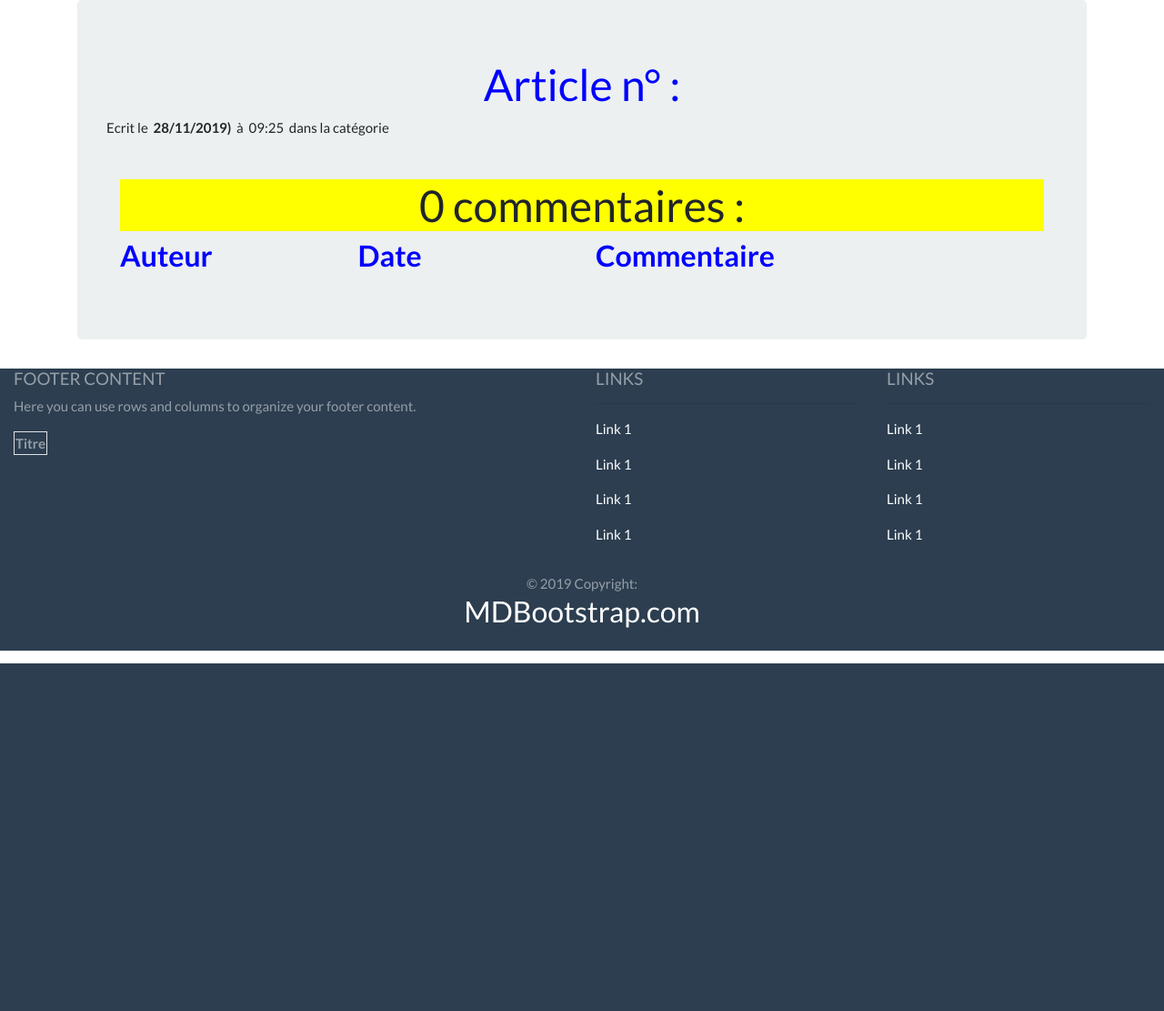
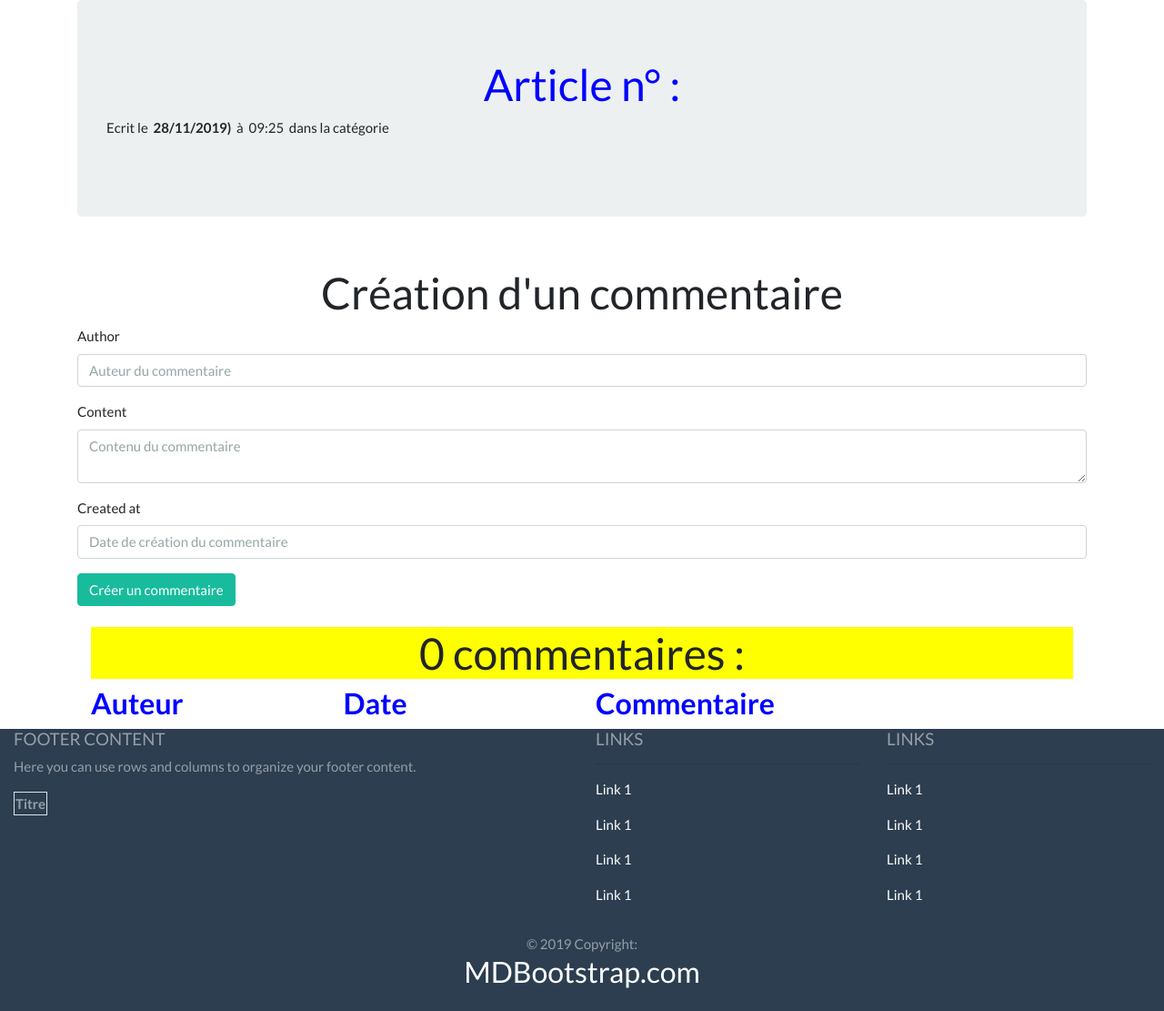
Before and after one commit to marcelnuzzo/shopStore, a Symfony app: template templates/blog/show.html.twig in a window 1280 px wide. Shown: the part 71-1182 px from the top of the page at 91% size. Before the commit the page ends 800 px from the top, so only its background shows below. Run offline with Twig, Linux system fonts and the light colour scheme; the template is opened without the code that fills it, so the values that code supplies are empty; form fields are guessed from the names that the template uses; some libraries are stand-ins or nearby versions.

Commit message:
form uti pour articles

```diff
--- a/src/Controller/AdminController.php
+++ b/src/Controller/AdminController.php
@@ -367,6 +367,7 @@ class AdminController extends AbstractController
             $manager->persist($article);
 
             $manager->flush();
+            $this->addFlash('success', 'Article créé');
 
             return $this->redirectToRoute('index_article');
         }
--- a/src/Repository/ArticleRepository.php
+++ b/src/Repository/ArticleRepository.php
@@ -62,7 +62,7 @@ class ArticleRepository extends ServiceEntityRepository
             WHERE p.category = :category'
         )->setParameter('category', $category);
 
-        // returns an array of Product objects
+        // returns an array of Article objects
         return $query->getResult();
     }
 }
--- a/templates/blog/show.html.twig
+++ b/templates/blog/show.html.twig
@@ -16,7 +16,23 @@
                {{ article.content | raw}}
           </div>
      </article>
+</div>
        </br>
+     <div>
+          <h1 style ="text-align:center">Création d'un commentaire</h1>
+
+          {{ form_start(formCommentaire) }}
+
+          {{ form_row(formCommentaire.author, {'attr': {'placeholder': "Auteur du commentaire"}}) }}
+          {{ form_row(formCommentaire.content, {'attr': {'placeholder': "Contenu du commentaire"}}) }}
+          {{ form_row(formCommentaire.createdAt, {'attr': {'placeholder': "Date de création du commentaire"}}) }}
+
+          <div class=" mx-auto d-block">
+               <button type="submit" class="btn btn-success">Créer un commentaire</button>
+          </div>
+          {{ form_end(formCommentaire) }}
+     </div>
+     </br>
        <div>
           <section class="commentaires">
                <div class="container">
@@ -47,6 +63,7 @@
                               </div>
                               <div class="col">
                                    <p>{{ commentaire.content | raw}}</p>
+                                   <button type="submit" class="btn btn-success">Créer un commentaire</button>
                               </div>
                          </div>
                     </div>
@@ -56,6 +73,4 @@
           </section>
        </div>
 
-</div>
-
 {% endblock %}
```
Also changed, not shown: src/Controller/BlogController.php (+23 -2 lines).
